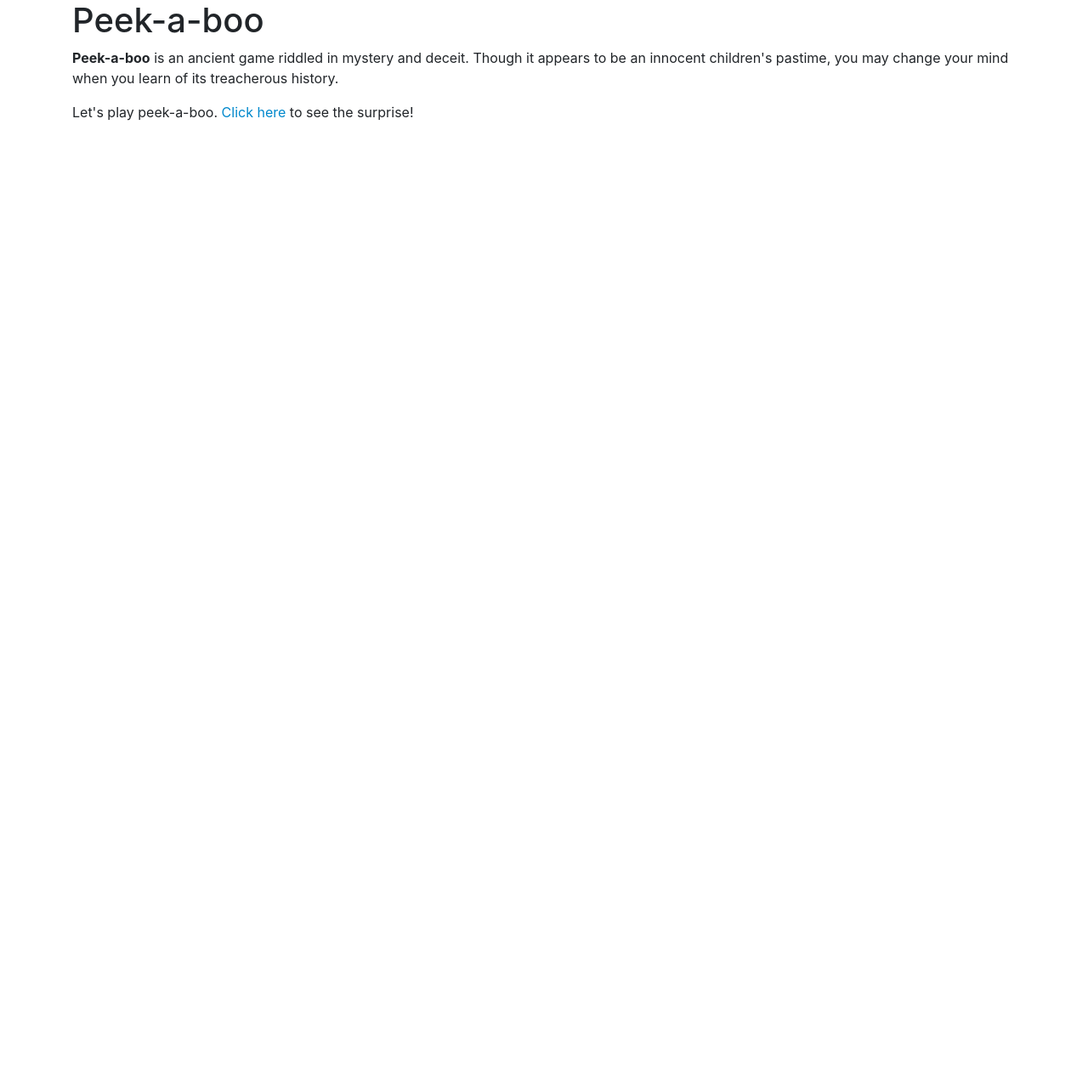
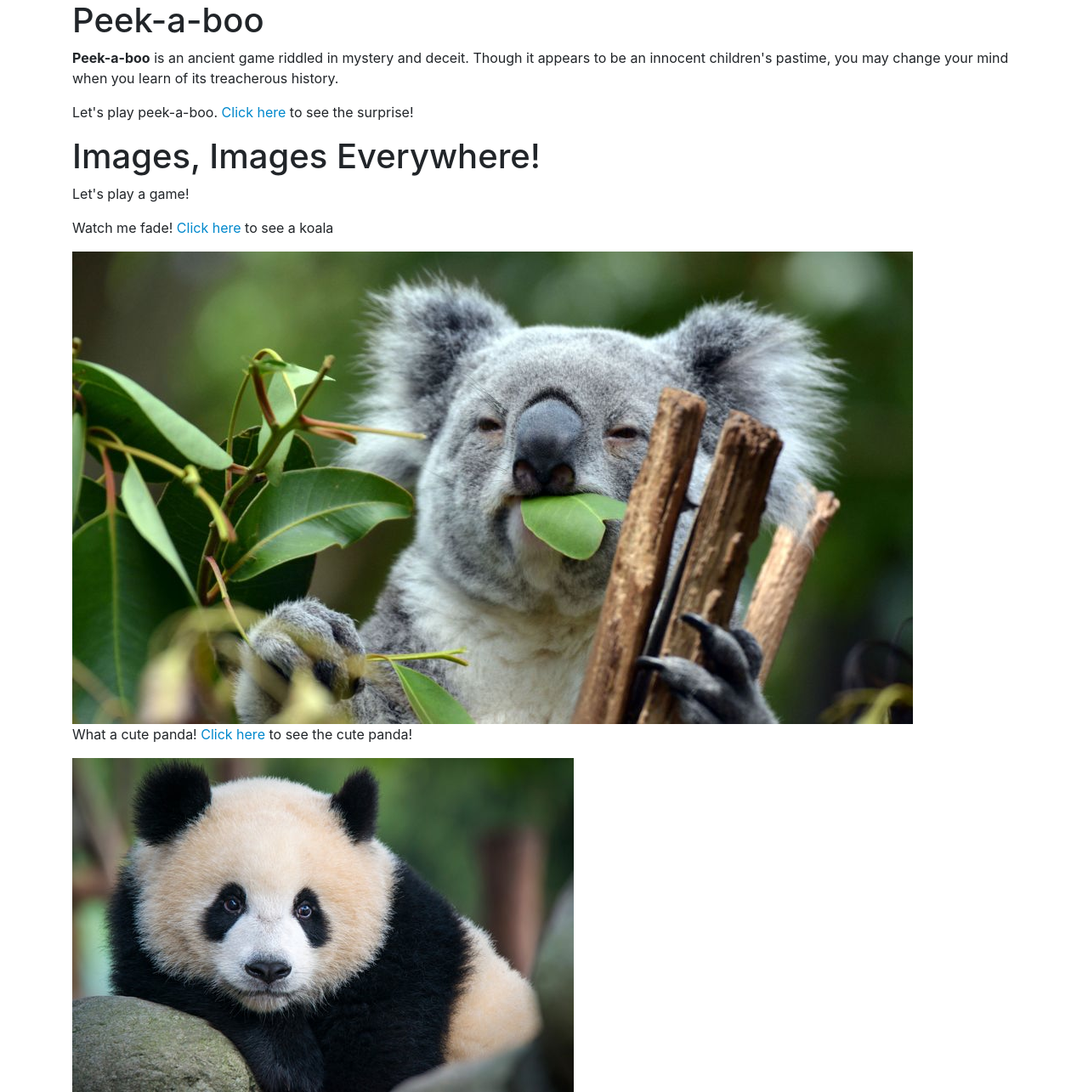
Before and after one commit to WiseFool92/peek, a plain HTML site: page index.html in a window 1280 px wide. Shown: the whole page at 85% size. Before the commit the page ends 800 px from the top, so only its background shows below. Drawn offline with nearby package versions, Linux system fonts and the light colour scheme.

Commit message:
added images

```diff
--- a/index.html
+++ b/index.html
@@ -21,5 +21,19 @@
        <img src="img/walrus.jpg">
       </div>
     </div>
+
+    <div class="container">
+    <h1>Images, Images Everywhere!</h1>
+    <p>Let's play a game!</p>
+        <div id="fadeToggle">
+          <p>Watch me fade! <span class="clickable">Click here</span> to see a koala</p>
+          <img src="img/koala.jpg">
+        </div>
+
+        <div id="slideToggle">
+          <p>What a cute panda! <span class="clickable">Click here</span> to see the cute panda!</p>
+          <img src="img/panda.jpg">
+        </div>
+    </div>
   </body>
 </html>
```
Also changed, not shown: img/koala.jpg (added), img/panda.jpg (added).
